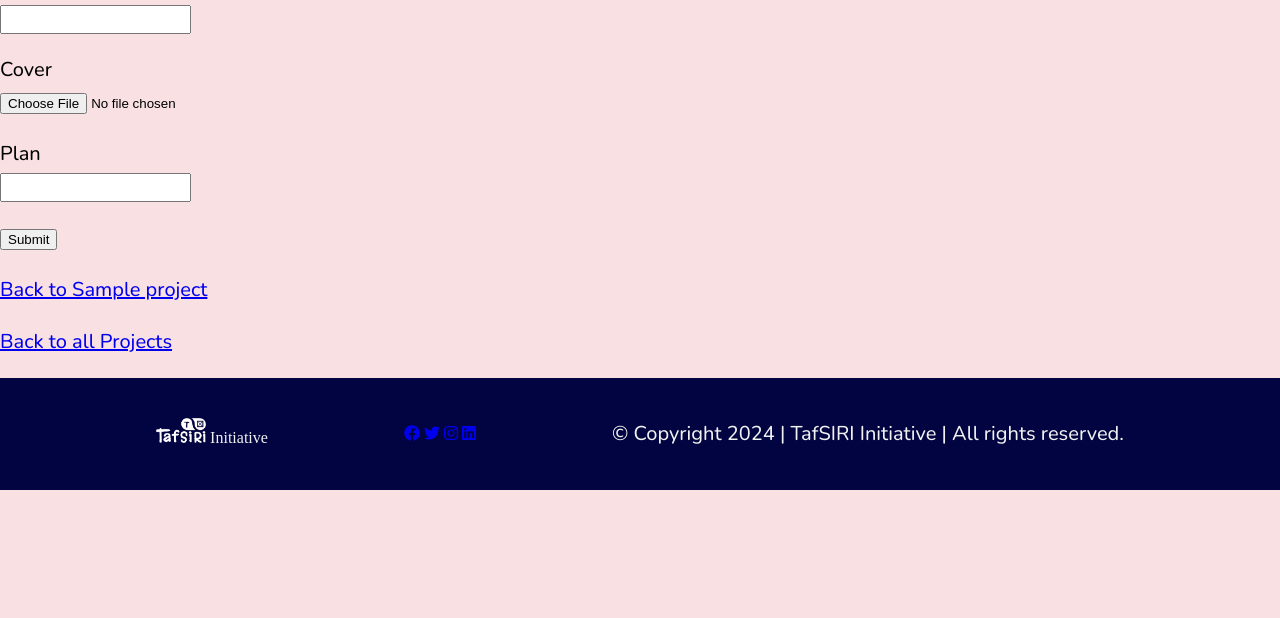
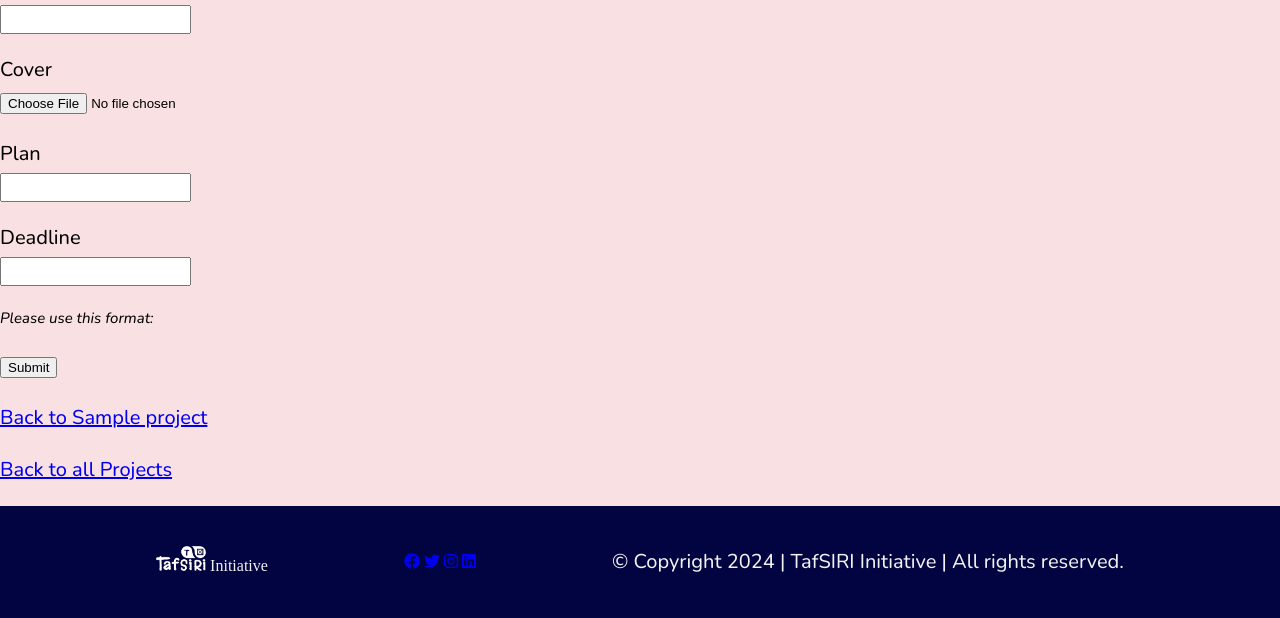
Before and after one commit to Fiona-Nyadero/TafSIRI, a Flask app: template tafsiri/app/templates/edit_project.html in a window 1280 px wide. Shown: the part 1091-1709 px from the top of the page. Before the commit the page ends 1581 px from the top, so only its background shows below. Run offline with Flask 3, Linux system fonts and the light colour scheme; the template is opened without the code that fills it: most values are stand-ins (such as "Sample title", 1, 10 or a date in 2020); form fields are guessed from the names that the template uses; some libraries are stand-ins or nearby versions; some web fonts are replaced.

Commit message:
Base template correction

```diff
--- a/tafsiri/app/forms.py
+++ b/tafsiri/app/forms.py
@@ -47,8 +47,8 @@
                                           ('Construction', 'Construction'), ('Operation', 'Operation'),
                                           ('Operation(PostDLP)', 'Operation(PostDLP)'),
                                           ('Stalled', 'Stalled')], validators=[DataRequired()])
-    cover = SelectField('Cover', choices=[('Yes', 'Yes'), ('No', 'No')], validators=[DataRequired()], default='No')
-    plan = SelectField('Plan', choices=[('Yes', 'Yes'), ('No', 'No')], validators=[DataRequired()], default='No')
+    cover = SelectField('Are you uploading any photos and/or renders?', choices=[('Yes', 'Yes'), ('No', 'No')], validators=[DataRequired()], default='No')
+    plan = SelectField('Are you uploading any plans?', choices=[('Yes', 'Yes'), ('No', 'No')], validators=[DataRequired()], default='No')
     background = TextAreaField('Background', validators=[Length(min=0, max=1024)])
     proposal = TextAreaField('Proposal', validators=[Length(min=0, max=2048)])
     latitude = FloatField('Latitude', validators=[DataRequired()])
@@ -98,6 +98,7 @@
     ]
     county = SelectField('County', choices=county_choices, validators=[DataRequired()])
     longitude = FloatField('Longitude', validators=[DataRequired()])
+    deadline = StringField('Submission deadline: mm/dd/yyy', validators=[DataRequired()])
     submit = SubmitField('Submit')
 
 class AddProjectForm(FlaskForm):
@@ -158,6 +159,7 @@
         ('Vihiga', 'Vihiga'), ('Wajir', 'Wajir'), ('West Pokot', 'West Pokot'),
     ]
     county = SelectField('County', choices=county_choices, validators=[DataRequired()])
+    deadline = StringField('Deadline', validators=[DataRequired()])
     submit = SubmitField('Submit')
 
 class FeedbackForm(FlaskForm):
--- a/tafsiri/app/static/styles_Fi.css
+++ b/tafsiri/app/static/styles_Fi.css
@@ -22,13 +22,19 @@
 }
 
 p {
-  font-family: "Nunito", sans-serif;
-  font-optical-sizing: auto;
-  font-weight: 450;
-  font-style: normal;
-  font-size: 20px;
+    font-family: "Nunito", sans-serif;
+    font-optical-sizing: auto;
+    font-weight: 450;
+    font-style: normal;
+    font-size: 20px;
 }
-
+.special_p{
+    font-family: "Nunito", sans-serif;
+    font-optical-sizing: auto;
+    font-weight: 450;
+    font-style: italic;
+    font-size: 15px;
+}
 h2 {
   font-family: "Raleway", sans-serif;
   font-optical-sizing: auto;
--- a/tafsiri/app/templates/_project.html
+++ b/tafsiri/app/templates/_project.html
@@ -1,6 +1,6 @@
 <table class="adminprofile_projectlist">
     <tr valign="top">
         <td><img src="{{ project.Author.avatar(36)}}" alt="{{ project.Author.Username }} avatar"></td>
-        <td><p>You posted: <br><b>{{ project.Title }}</b><br> on {{ project.Timestamp }}</p></td>
+        <td><p>You posted: <br><b>{{ project.Title }}</b><br> {{ moment(project.Timestamp).fromNow() }}</p></td>
     </tr>
 </table>
--- a/tafsiri/app/templates/admin.html
+++ b/tafsiri/app/templates/admin.html
@@ -7,7 +7,9 @@
             <td><img src="{{ user.avatar(128) }}" alt="profile avatar"></td>
             <td><h1>Admin: {{ user.Username }}</h1>
                 {% if user.About_me %}<p>{{ user.About_me }}</p>{% endif %}
-                {% if user.Last_seen %}<p>Last seen on: {{ user.Last_seen }}</p>{% endif %}
+                {% if user.Last_seen %}
+                    <p>Last seen on: {{ moment(user.Last_seen).format('LLL') }}</p>
+                {% endif %}
                 <p>Account type: {{ user.Type }} (verified)</p>
             </td>
         </tr>
--- a/tafsiri/app/templates/edit_project.html
+++ b/tafsiri/app/templates/edit_project.html
@@ -93,6 +93,14 @@
                 <span style="color: red;">{{ error }}</span><br>
             {% endfor %}
         </p>
+        <p>
+            {{ form.deadline.label }}<br>
+            {{ form.deadline }}<br>
+            {% for error in form.plan.errors %}
+                <span style="color: red;">{{ error }}</span><br>
+            {% endfor %}
+        </p>
+        <p class="special_p">Please use this format: {{ moment(current_user.Last_seen).format('L') }}</p>
         <p>{{ form.submit() }}</p>
     </form>
     <p><a href="{{ url_for('project', projectname=project.Title) }}">Back to {{ project.Title }}</a></p>
--- a/tafsiri/app/templates/manage_projects.html
+++ b/tafsiri/app/templates/manage_projects.html
@@ -14,10 +14,10 @@
                 <td><a href="{{ url_for('project', projectname=project.Title) }}"><img src="" alt="project thumbnail"></a></td>
                 <td><h3>{{ project.Title }}</h3>
                     <p>{{ project.Description }}</p>
+                    <p><b>Phase: </b>{{ project.Phase }}</p>
                     {% if project.Deadline != None %}
-                        <p><b>Submission Deadline: </b>{{ project.Deadline}}</p>
+                        <p><b>Submission deadline: </b>{{ moment(project.Deadline).format('dddd') }}, {{ moment(project.Deadline).format('LL') }} <i style="font-size: 15px;">({{ moment(project.Deadline).fromNow() }})</i></p>
                     {% endif %}
-                    <p><b>Phase: </b>{{ project.Phase }}</p>
                     <button><p><a href="{{ url_for('edit_project', projectname=project.Title) }}">Edit Project</a></p></button>
                 </td>
             </tr>
--- a/tafsiri/app/templates/user.html
+++ b/tafsiri/app/templates/user.html
@@ -7,7 +7,9 @@
             <td><img src="{{ user.avatar(128) }}" alt="profile avatar"></td>
             <td><h1>User: {{ user.Username }}</h1>
                 {% if user.About_me %}<p>{{ user.About_me }}</p>{% endif %}
-                {% if user.Last_seen %}<p>Last seen on: {{ user.Last_seen }}</p>{% endif %}
+                {% if user.Last_seen %}
+                    <p>Last seen on: {{ moment(user.Last_seen).format('LLL') }}</p>
+                {% endif %}
             </td>
         </tr>
     </table>
```
Also changed, not shown: tafsiri/app/routes.py (+7 -7 lines), tafsiri/app/templates/project.html (+8 -2 lines), tafsiri/app.db.
